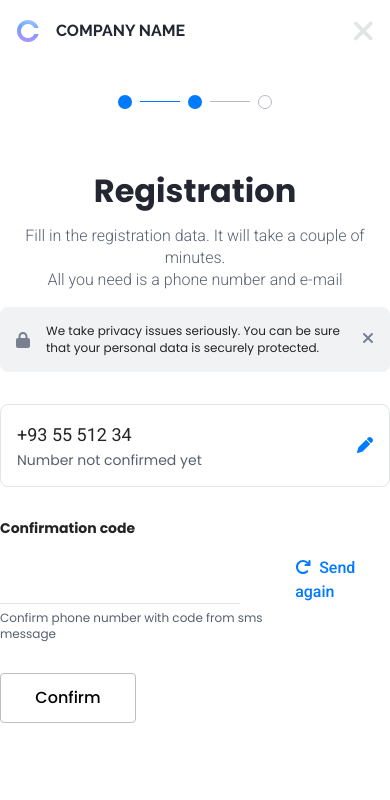
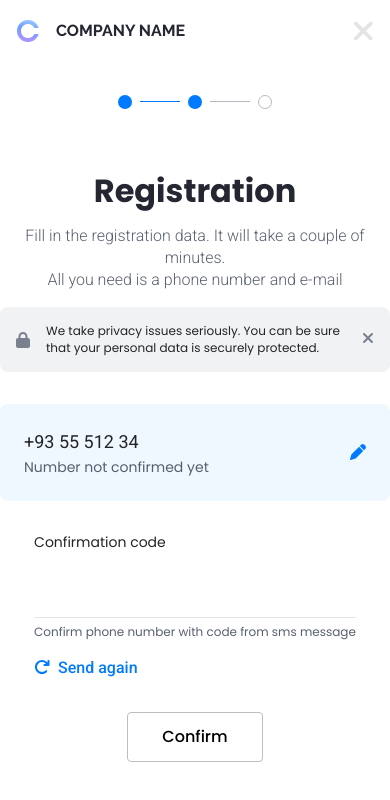
Before and after one commit to DaNaRim/ekreative-frontend-task5, a React (Create React App) app: page / in a window 390 px wide. Both pictures are taken after typing "5551234" into the empty fields and a click on the button "Send code". Shown: the top 800 px of the page. Built offline with nearby package versions, Linux system fonts and the light colour scheme.

Commit message:
UPDATE add mobile version for stage2

```diff
--- a/src/assets/styles/colorPalette.scss
+++ b/src/assets/styles/colorPalette.scss
@@ -9,3 +9,4 @@ $raven: #79808f;
 $silverSand: #bbbfc1;
 $silver: #cbcbcb;
 $emerald: #34c759;
+$aliceBlue: #eff7ff;
--- a/src/common/components/Stage2/Stage2.module.scss
+++ b/src/common/components/Stage2/Stage2.module.scss
@@ -40,7 +40,6 @@
 .codeForm {
   margin-top: 2em;
 
-
   .codeWrapper {
     display: flex;
     align-items: center;
@@ -50,6 +49,7 @@
       h2 {
         font-family: Poppins, serif;
         font-size: 0.875rem;
+        font-weight: 400;
         line-height: 1.38;
         text-align: left;
         color: $shark;
@@ -74,6 +74,7 @@
     }
 
     .sendAgain {
+      @include clearButtonStyles;
       color: $azureRadiance;
 
       span {
@@ -87,6 +88,8 @@
   }
 
   .error {
+    font-family: Poppins, serif;
+    font-size: 1rem;
     margin-top: 0.5em;
     color: red;
   }
@@ -96,3 +99,35 @@
     margin-top: 2em;
   }
 }
+
+/*
+  Mobile
+ */
+
+.phoneBoxMobile {
+  padding: 1.5em;
+  border: none;
+  background-color: $aliceBlue;
+}
+
+.codeFormMobile {
+  display: flex;
+  align-items: center;
+  flex-direction: column;
+  padding: 0 1.5em;
+
+  .codeWrapper {
+    align-items: flex-start;
+    flex-direction: column;
+
+    .leftSide {
+      input {
+        width: 100%;
+      }
+    }
+
+    .sendAgain {
+      margin-top: 1em;
+    }
+  }
+}
--- a/src/common/components/Stage2/Stage2.tsx
+++ b/src/common/components/Stage2/Stage2.tsx
@@ -1,7 +1,8 @@
-import {faArrowRotateRight, faPen} from "@fortawesome/free-solid-svg-icons"
-import {FontAwesomeIcon} from "@fortawesome/react-fontawesome"
-import {useForm} from "react-hook-form"
-import styles from "./Stage2.module.scss"
+import {faArrowRotateRight, faPen} from "@fortawesome/free-solid-svg-icons";
+import {FontAwesomeIcon} from "@fortawesome/react-fontawesome";
+import {useForm} from "react-hook-form";
+import {useMobileMediaQuery} from "../../utils/ResponsiveWrappers";
+import styles from "./Stage2.module.scss";
 
 type Stage2Props = {
     phone: string,
@@ -9,29 +10,34 @@ type Stage2Props = {
     backToStage1: () => void
 }
 
-const RIGHT_CODE: number = 1234
-const CODE_LENGTH: number = RIGHT_CODE.toString().length
+const RIGHT_CODE: number = 1234;
+const CODE_LENGTH: number = RIGHT_CODE.toString().length;
 
 const Stage2 = ({phone, handleComplete, backToStage1}: Stage2Props) => {
+    const isMobile = useMobileMediaQuery();
 
-    const {register, handleSubmit, setError, setValue, formState: {errors}} = useForm<{code: string}>()
+    const {register, handleSubmit, setError, setValue, formState: {errors}} = useForm<{code: string}>();
 
     const handleCodeChange = (code: string) => {
-        const result = code.replace(/\D/g, "").slice(0, CODE_LENGTH)
-        setValue("code", result)
+        const result = code.replace(/\D/g, "").slice(0, CODE_LENGTH);
+        setValue("code", result);
+    };
+
+    const handleResendCode = () => {
+        alert(`Your code is ${RIGHT_CODE}`)
     }
 
     const handleStage2 = (data: {code: string}) => {
         if (Number(data.code) === RIGHT_CODE) {
-            handleComplete()
+            handleComplete();
         } else {
-            setError("code", {type: "manual", message: "Wrong code"})
+            setError("code", {type: "manual", message: "Wrong code"});
         }
-    }
+    };
 
     return (
         <>
-            <div className={styles.phoneBox}>
+            <div className={`${styles.phoneBox} ${isMobile ? styles.phoneBoxMobile : ""}`}>
                 <div className={styles.leftWrapper}>
                     <h2>{phone}</h2>
                     <p>Number not confirmed yet</p>
@@ -40,19 +46,20 @@ const Stage2 = ({phone, handleComplete, backToStage1}: Stage2Props) => {
                     <FontAwesomeIcon className={styles.penIcon} icon={faPen}/>
                 </button>
             </div>
-            <form className={styles.codeForm} onSubmit={handleSubmit(handleStage2)}>
+            <form className={`${styles.codeForm} ${isMobile ? styles.codeFormMobile : ""}`}
+                  onSubmit={handleSubmit(handleStage2)}>
                 <div className={styles.codeWrapper}>
                     <div className={styles.leftSide}>
                         <h2>Confirmation code</h2>
-                        <input type="text" id="code"
+                        <input type="number" id="code"
                                {...register("code", {required: true, min: CODE_LENGTH})}
                                onChange={e => handleCodeChange(e.target.value)}/>
                         <p>Confirm phone number with code from sms message</p>
                     </div>
-                    <div className={styles.sendAgain}>
+                    <button type="button" className={styles.sendAgain} onClick={handleResendCode}>
                         <FontAwesomeIcon icon={faArrowRotateRight}/>
                         <span>Send again</span>
-                    </div>
+                    </button>
                 </div>
                 {errors.code?.type === "required" && <p className={styles.error}>Code is required</p>}
                 {errors.code?.type === "min" && <p className={styles.error}>Code must be 4 digits</p>}
@@ -60,7 +67,7 @@ const Stage2 = ({phone, handleComplete, backToStage1}: Stage2Props) => {
                 <button className={styles.submitButton} type="submit">Confirm</button>
             </form>
         </>
-    )
-}
+    );
+};
 
-export default Stage2
+export default Stage2;
```
